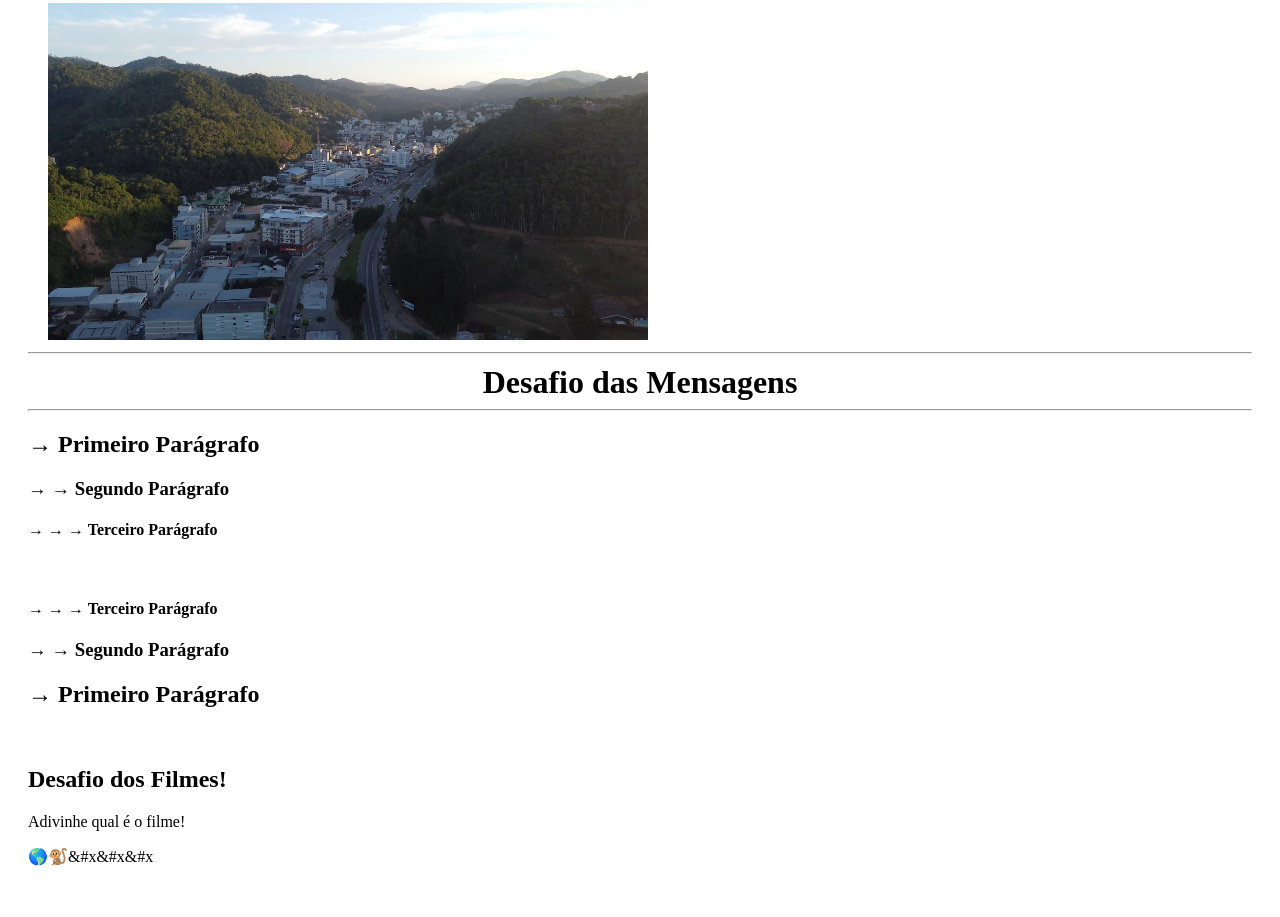
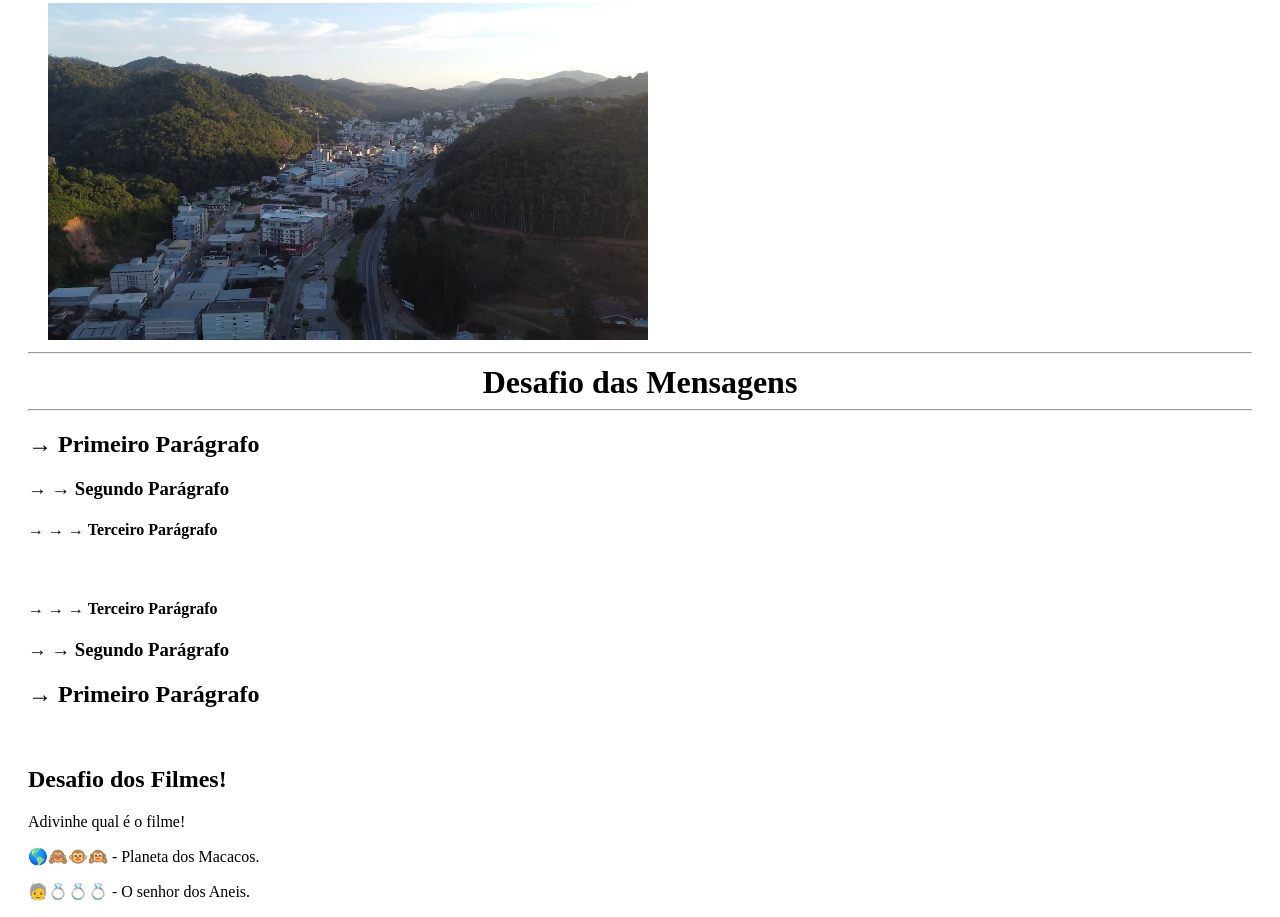
Before and after one commit to GGSuave/CSW-CC1N, a plain HTML site: page aula 04/index.html in a window 1280 px wide. Shown: the part 495-1412 px from the top of the page. Before the commit the page ends 1377 px from the top, so only its background shows below. Drawn offline with Linux system fonts and the light colour scheme.

Commit message:
finalização da atividade da aula 04

```diff
--- a/aula 04/index.html
+++ b/aula 04/index.html
@@ -107,7 +107,14 @@
 					<div>
 						<h2>Desafio dos Filmes!</h2>
 						<p>Adivinhe qual é o filme!</p>
-						<p>&#x1F30E;&#x1F412;&#x&#x&#x</p>
+						<p>
+							&#x1F30E;&#x1F648;&#x1F435;&#x1F649;
+							- Planeta dos Macacos.
+						</p>
+						<p>
+							&#x1F9D3;&#x1F48D;&#x1F48D;&#x1F48D;
+							- O senhor dos Aneis.
+						</p>
 					</div>
 				</div>
 			</div>
```
